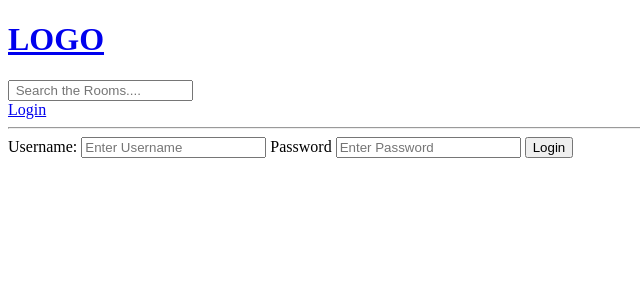
After one commit to Collo-dev/studybud, a Django app: page /login in a window 1280 px wide. The commit adds this page. Shown: the top 300 px of the page, without its empty margins (0-640 px from the left). Run offline with Django 5.2, Linux system fonts and the light colour scheme.

Commit message:
modifications

```diff
--- /dev/null
+++ b/base/templates/base/login_register.html
@@ -0,0 +1,18 @@
+{% extends 'main.html' %}
+
+{% block content %}
+<div>
+
+    <form method="POST" action="{% url 'login' %}">
+         {% csrf_token %}
+
+        <label>Username:</label>
+        <input type="text" name="username" placeholder="Enter Username">
+
+        <label>Password</label>
+        <input type="password" name="password" placeholder="Enter Password">
+
+        <input type="submit" value="Login">
+    </form>
+</div>
+{% endblock content %}
--- a/base/urls.py
+++ b/base/urls.py
@@ -3,9 +3,13 @@ from django.urls import path
 from . import views
 
 urlpatterns = [
+
+    path('login', views.loginPage, name='login'),
+
+
     path('', views.home, name='home'),
 
-    path('room/<str:pk>', views.room, name='room'),  # Remove the trailing slash
+    path('room/<str:pk>', views.room, name='room'),
 
     path('create-room/', views.createRoom,name='create-room'),
 
--- a/base/views.py
+++ b/base/views.py
@@ -1,4 +1,8 @@
 from django.shortcuts import render, redirect
+from django.contrib import messages
+from django.db.models import Q
+from django.contrib.auth.models import User
+from django.contrib.auth import authenticate, login, logout
 from django.http import HttpResponse
 from .models import Room,Topic
 from .forms import RoomForm
@@ -10,13 +14,22 @@ from .forms import RoomForm
 #     {'id':3, 'name':'Frontend developers'},
 # ]
 
-def home(request):
-    rooms=Room.objects.all()
+def loginPage(request):
+    if request.method == 'POST':
+        username = request.POST.get('username')
+        password = request.POST.get('password')
 
-    topics=Topic.objects.all()
+        try:
+            user= User.objects.get(username=username)
+        except:
+            messages.error(request, 'Username OR Password does not exist')
 
-    context={'rooms':rooms,'topics':topics}
-    return render(request, 'base/home.html',context)
+
+
+
+
+    context = {}
+    return render(request, 'base/login_register.html', context)
 
 
 
@@ -56,3 +69,16 @@ def deleteRoom(request, pk):
         return redirect('home')
 
     return render(request, 'base/delete.html', {'obj': room})
+
+
+
+
+
+
+
+def home(request):
+    # Your view logic here, e.g., fetching data from models
+
+    context = {'topics': Topic, 'room_count': room_count, 'rooms': rooms}
+    #context = {'message': 'Welcome to StudyBud!'}  # Example context data
+    return render(request, 'base/home.html', context)
--- a/templates/main.html
+++ b/templates/main.html
@@ -1,15 +1,26 @@
 <!DOCTYPE html>
 <html>
 <head>
-	<meta charset="utf-8">
-	<meta name="viewport" content="width=device-width, initial-scale=1">
-	<title>studybud</title>
+    <meta charset="utf-8">
+    <meta name="viewport" content="width=device-width, initial-scale=1">
+    <title>StudyBud</title>
 </head>
 <body>
-	{% include 'navbar.html' %}
+    {% include 'navbar.html' %}
 
-	{% block content %}
-	{% endblock %}
+
+    {% if messages %}
+    <ul class="messages">
+        {% for message in messages %}
+
+        </li></li>{{ message }}</li>
+        {% endfor %}
+    </ul>
+    {% endif %}
+
+
+    {% block content %}
+    {% endblock %}
 
 </body>
 </html>
--- a/templates/navbar.html
+++ b/templates/navbar.html
@@ -1,5 +1,10 @@
 <a href="/">
 	<h1>LOGO</h1>
 </a>
+ <form method="GET" action="{% url 'home' %}">
+	<input type="text" name="q" placeholder=" Search the Rooms...."/>
+ </form>
+
+ <a href="{% url 'login' %}">Login</a>
 
 <hr>
```
Also changed, not shown: base/templates/base/home.html (+7 -0 lines), db.sqlite3.
